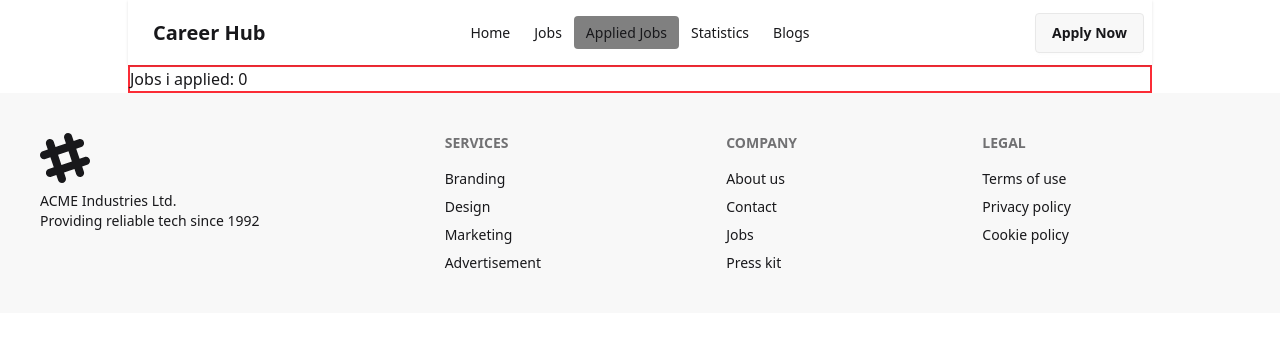
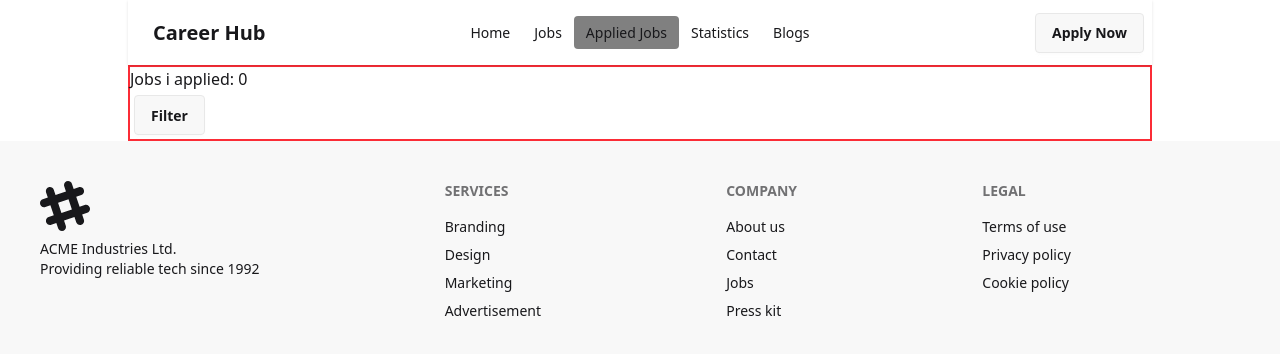
Before and after one commit to jnakht/react-career-hub, a React (Vite) app: page /appliedJobs in a window 1280 px wide. Shown: the top 354 px of the page. Built offline with nearby package versions, Linux system fonts and the light colour scheme.

Commit message:
dropdown for filter

```diff
--- a/src/components/AppliedJobs/AppliedJobs.jsx
+++ b/src/components/AppliedJobs/AppliedJobs.jsx
@@ -9,16 +9,26 @@
     // id stored on local storage
     const ids = getApplicants();
     const [jobsToShow, setJobsToShow] = useState([]);
-    useEffect( () => {
+    useEffect(() => {
         const appliedJobs = allJobs.filter(job => {
-            if(ids.includes(job.id)) return job;
+            if (ids.includes(job.id)) return job;
         })
         setJobsToShow(appliedJobs);
         console.log('these are the applied jobs: ', appliedJobs)
-    } ,[])
+    }, [])
     return (
         <div>
             <h2>Jobs i applied: {jobsToShow.length}</h2>
+            <div>
+                <details className="dropdown">
+                    <summary className="btn m-1">Filter</summary>
+                    <ul className="menu dropdown-content bg-base-100 rounded-box z-1 w-52 p-2 shadow-sm">
+                        <li><a>All</a></li>
+                        <li><a>Remote</a></li>
+                        <li><a>Onsite</a></li>
+                    </ul>
+                </details>
+            </div>
             <div>
                 {
                     jobsToShow.map(job => <div>
```
